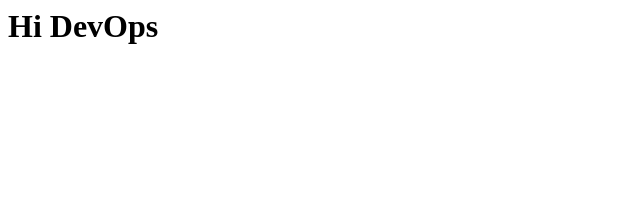
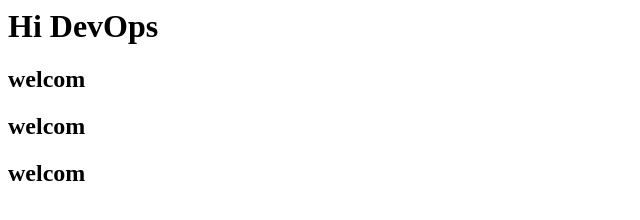
Before and after one commit to abdelrhman14/Simple-Application-Nodejs-Part2, a plain HTML site: page mytemp/index.html in a window 1280 px wide. Shown: the whole page, without its empty margins (0-640 px from the left). Drawn offline with Linux system fonts and the light colour scheme.

Commit message:
Revert "final"

```diff
--- a/mytemp/index.html
+++ b/mytemp/index.html
@@ -1 +1,4 @@
 <h1>Hi DevOps</h1>
+<h2>welcom</h2>
+<h2>welcom</h2>
+<h2>welcom</h2>
```
